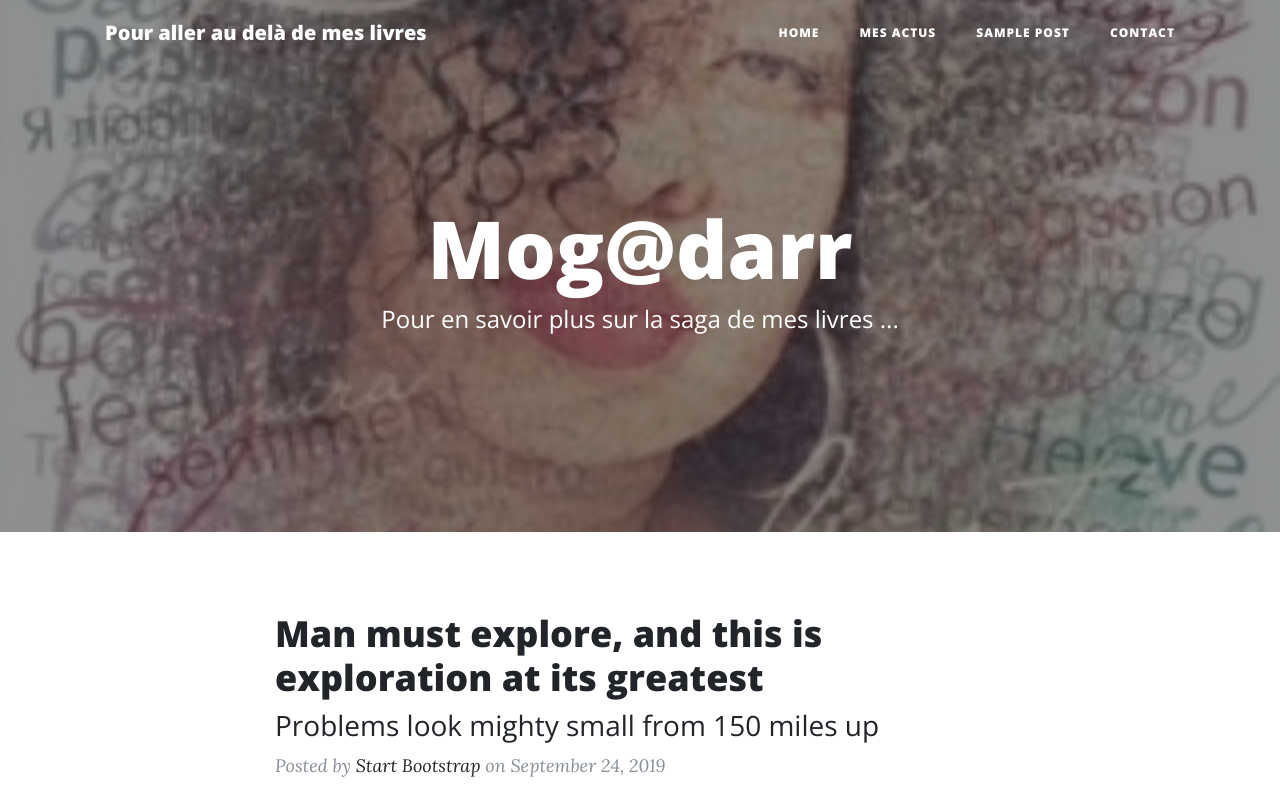
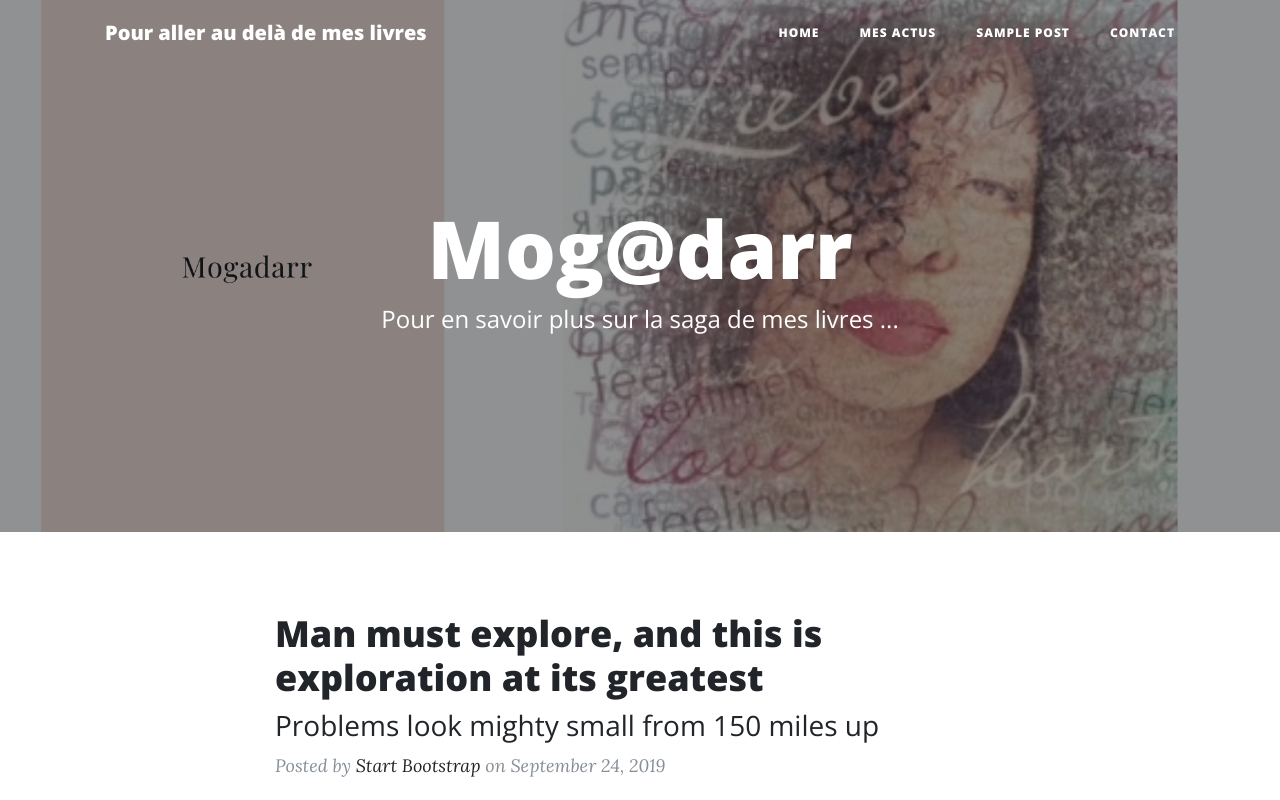
Before and after one commit to MaryleneH/mogabooks, a website: page index.html in a window 1280 px wide. Shown: the top 800 px of the page. Drawn offline with nearby package versions, Linux system fonts and the light colour scheme.

Commit message:
essai photo en png

```diff
--- a/index.html
+++ b/index.html
@@ -53,7 +53,7 @@
   </nav>
 
   <!-- Page Header -->
-  <header class="masthead" style="background-image: url('img/mogadarr.jpg')">
+  <header class="masthead" style="background-image: url('img/mogadarr.png')">
     <div class="overlay"></div>
     <div class="container">
       <div class="row">
```
Also changed, not shown: img/Mogadarr.png (added).
